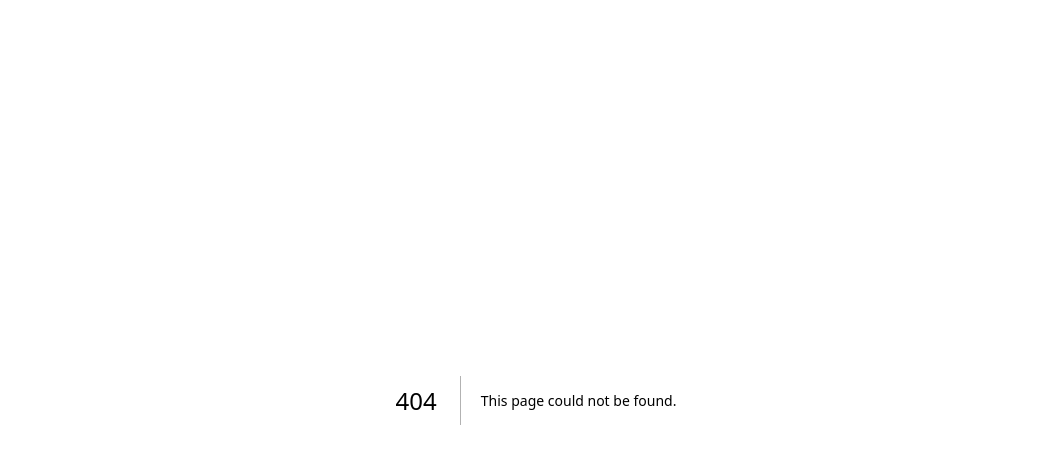
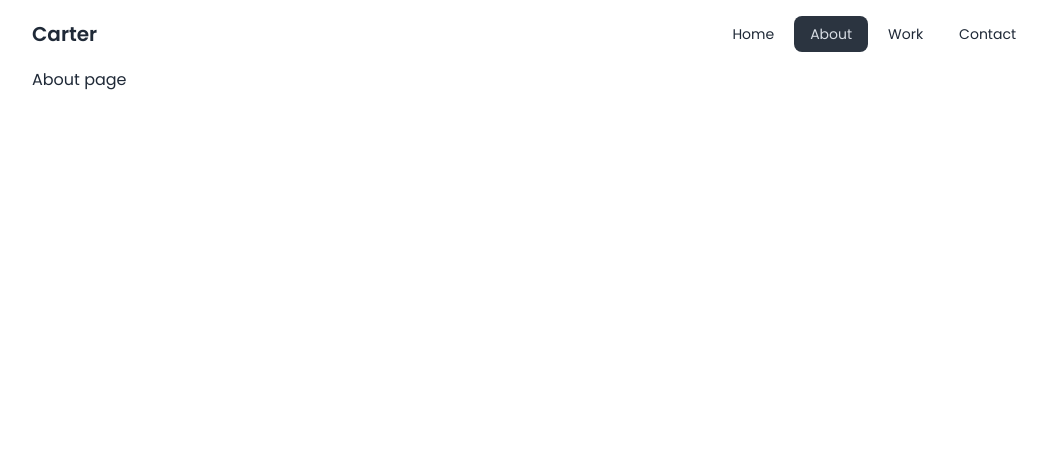
Before and after one commit to cartersingle/cartersingletary.dev, a Next.js app: page /about in a window 1280 px wide. Before the commit this address had no page. Shown: the top 464 px of the page, without its empty margins (104-1149 px from the left). Built offline with nearby package versions, Linux system fonts and the light colour scheme.

Commit message:
Initial Page Format

```diff
--- /dev/null
+++ b/app/about/page.tsx
@@ -0,0 +1,3 @@
+export default function About() {
+  return <section>About page</section>;
+}
--- a/app/globals.css
+++ b/app/globals.css
@@ -2,26 +2,14 @@
 @tailwind components;
 @tailwind utilities;
 
-:root {
-  --foreground-rgb: 0, 0, 0;
-  --background-start-rgb: 214, 219, 220;
-  --background-end-rgb: 255, 255, 255;
+.btn {
+  @apply normal-case;
 }
 
-@media (prefers-color-scheme: dark) {
-  :root {
-    --foreground-rgb: 255, 255, 255;
-    --background-start-rgb: 0, 0, 0;
-    --background-end-rgb: 0, 0, 0;
-  }
+.navbar {
+  @apply px-0;
 }
 
-body {
-  color: rgb(var(--foreground-rgb));
-  background: linear-gradient(
-      to bottom,
-      transparent,
-      rgb(var(--background-end-rgb))
-    )
-    rgb(var(--background-start-rgb));
+.hero-content {
+  @apply justify-start;
 }
--- a/app/layout.tsx
+++ b/app/layout.tsx
@@ -1,22 +1,30 @@
-import './globals.css'
-import type { Metadata } from 'next'
-import { Inter } from 'next/font/google'
+import type { Metadata } from "next";
+import { Poppins } from "next/font/google";
 
-const inter = Inter({ subsets: ['latin'] })
+import "./globals.css";
+import Navbar from "@/components/Navbar";
+
+const poppins = Poppins({
+  weight: ["300", "400", "600", "700"],
+  subsets: ["latin"],
+});
 
 export const metadata: Metadata = {
-  title: 'Create Next App',
-  description: 'Generated by create next app',
-}
+  title: "Create Next App",
+  description: "Generated by create next app",
+};
 
 export default function RootLayout({
   children,
 }: {
-  children: React.ReactNode
+  children: React.ReactNode;
 }) {
   return (
     <html lang="en">
-      <body className={inter.className}>{children}</body>
+      <body className={`max-w-5xl mx-auto ${poppins.className} px-2`}>
+        <Navbar />
+        <main>{children}</main>
+      </body>
     </html>
-  )
+  );
 }
--- a/app/page.tsx
+++ b/app/page.tsx
@@ -1,113 +1,55 @@
-import Image from 'next/image'
+import Image from "next/image";
 
 export default function Home() {
   return (
-    <main className="flex min-h-screen flex-col items-center justify-between p-24">
-      <div className="z-10 max-w-5xl w-full items-center justify-between font-mono text-sm lg:flex">
-        <p className="fixed left-0 top-0 flex w-full justify-center border-b border-gray-300 bg-gradient-to-b from-zinc-200 pb-6 pt-8 backdrop-blur-2xl dark:border-neutral-800 dark:bg-zinc-800/30 dark:from-inherit lg:static lg:w-auto  lg:rounded-xl lg:border lg:bg-gray-200 lg:p-4 lg:dark:bg-zinc-800/30">
-          Get started by editing&nbsp;
-          <code className="font-mono font-bold">app/page.tsx</code>
-        </p>
-        <div className="fixed bottom-0 left-0 flex h-48 w-full items-end justify-center bg-gradient-to-t from-white via-white dark:from-black dark:via-black lg:static lg:h-auto lg:w-auto lg:bg-none">
+    <section>
+      <div className="flex flex-col-reverse sm:flex-row gap-2">
+        <div className="card flex-1 bg-gradient-to-br from-green-300/25 via-blue-500/25 to-purple-600/25">
+          <div className="card-body">
+            <div className="max-w-md">
+              <h1 className="text-3xl font-bold">
+                Hey, I&#39;m Carter, a Student Developer with 2 years of
+                experience.
+              </h1>
+              <p className="mt-3 font-light">
+                I currently study at{" "}
                 <a
-            className="pointer-events-none flex place-items-center gap-2 p-8 lg:pointer-events-auto lg:p-0"
-            href="https://vercel.com?utm_source=create-next-app&utm_medium=appdir-template&utm_campaign=create-next-app"
+                  href="https://usu.edu"
                   target="_blank"
                   rel="noopener noreferrer"
+                  className="link"
                 >
-            By{' '}
-            <Image
-              src="/vercel.svg"
-              alt="Vercel Logo"
-              className="dark:invert"
-              width={100}
-              height={24}
-              priority
-            />
+                  USU
+                </a>{" "}
+                and work on projects for{" "}
+                <a
+                  href="https://usu.edu/accessibility"
+                  target="_blank"
+                  rel="noopener noreferrer"
+                  className="link"
+                >
+                  USU Accessibilty
                 </a>
+                .
+              </p>
+              <div className=" mt-20 card-actions">
+                <button className="btn btn-primary rounded-full px-8">
+                  View my work
+                </button>
               </div>
             </div>
-
-      <div className="relative flex place-items-center before:absolute before:h-[300px] before:w-[480px] before:-translate-x-1/2 before:rounded-full before:bg-gradient-radial before:from-white before:to-transparent before:blur-2xl before:content-[''] after:absolute after:-z-20 after:h-[180px] after:w-[240px] after:translate-x-1/3 after:bg-gradient-conic after:from-sky-200 after:via-blue-200 after:blur-2xl after:content-[''] before:dark:bg-gradient-to-br before:dark:from-transparent before:dark:to-blue-700 before:dark:opacity-10 after:dark:from-sky-900 after:dark:via-[#0141ff] after:dark:opacity-40 before:lg:h-[360px] z-[-1]">
+          </div>
+        </div>
+        <div className="card overflow-hidden">
           <Image
-          className="relative dark:drop-shadow-[0_0_0.3rem_#ffffff70] dark:invert"
-          src="/next.svg"
-          alt="Next.js Logo"
-          width={180}
-          height={37}
-          priority
+            src={"/hero.jpeg"}
+            width={300}
+            height={400}
+            alt="Carter Singletary"
+            className="w-full"
           />
         </div>
-
-      <div className="mb-32 grid text-center lg:max-w-5xl lg:w-full lg:mb-0 lg:grid-cols-4 lg:text-left">
-        <a
-          href="https://nextjs.org/docs?utm_source=create-next-app&utm_medium=appdir-template&utm_campaign=create-next-app"
-          className="group rounded-lg border border-transparent px-5 py-4 transition-colors hover:border-gray-300 hover:bg-gray-100 hover:dark:border-neutral-700 hover:dark:bg-neutral-800/30"
-          target="_blank"
-          rel="noopener noreferrer"
-        >
-          <h2 className={`mb-3 text-2xl font-semibold`}>
-            Docs{' '}
-            <span className="inline-block transition-transform group-hover:translate-x-1 motion-reduce:transform-none">
-              -&gt;
-            </span>
-          </h2>
-          <p className={`m-0 max-w-[30ch] text-sm opacity-50`}>
-            Find in-depth information about Next.js features and API.
-          </p>
-        </a>
-
-        <a
-          href="https://nextjs.org/learn?utm_source=create-next-app&utm_medium=appdir-template-tw&utm_campaign=create-next-app"
-          className="group rounded-lg border border-transparent px-5 py-4 transition-colors hover:border-gray-300 hover:bg-gray-100 hover:dark:border-neutral-700 hover:dark:bg-neutral-800/30"
-          target="_blank"
-          rel="noopener noreferrer"
-        >
-          <h2 className={`mb-3 text-2xl font-semibold`}>
-            Learn{' '}
-            <span className="inline-block transition-transform group-hover:translate-x-1 motion-reduce:transform-none">
-              -&gt;
-            </span>
-          </h2>
-          <p className={`m-0 max-w-[30ch] text-sm opacity-50`}>
-            Learn about Next.js in an interactive course with&nbsp;quizzes!
-          </p>
-        </a>
-
-        <a
-          href="https://vercel.com/templates?framework=next.js&utm_source=create-next-app&utm_medium=appdir-template&utm_campaign=create-next-app"
-          className="group rounded-lg border border-transparent px-5 py-4 transition-colors hover:border-gray-300 hover:bg-gray-100 hover:dark:border-neutral-700 hover:dark:bg-neutral-800/30"
-          target="_blank"
-          rel="noopener noreferrer"
-        >
-          <h2 className={`mb-3 text-2xl font-semibold`}>
-            Templates{' '}
-            <span className="inline-block transition-transform group-hover:translate-x-1 motion-reduce:transform-none">
-              -&gt;
-            </span>
-          </h2>
-          <p className={`m-0 max-w-[30ch] text-sm opacity-50`}>
-            Explore the Next.js 13 playground.
-          </p>
-        </a>
-
-        <a
-          href="https://vercel.com/new?utm_source=create-next-app&utm_medium=appdir-template&utm_campaign=create-next-app"
-          className="group rounded-lg border border-transparent px-5 py-4 transition-colors hover:border-gray-300 hover:bg-gray-100 hover:dark:border-neutral-700 hover:dark:bg-neutral-800/30"
-          target="_blank"
-          rel="noopener noreferrer"
-        >
-          <h2 className={`mb-3 text-2xl font-semibold`}>
-            Deploy{' '}
-            <span className="inline-block transition-transform group-hover:translate-x-1 motion-reduce:transform-none">
-              -&gt;
-            </span>
-          </h2>
-          <p className={`m-0 max-w-[30ch] text-sm opacity-50`}>
-            Instantly deploy your Next.js site to a shareable URL with Vercel.
-          </p>
-        </a>
       </div>
-    </main>
-  )
+    </section>
+  );
 }
--- /dev/null
+++ b/components/Navbar.tsx
@@ -0,0 +1,20 @@
+import Link from "next/link";
+
+import Navigation from "./Navigation";
+
+export default function Navbar() {
+  return (
+    <header>
+      <nav className="navbar">
+        <div className="flex-1">
+          <Link href="/" className="text-xl font-semibold">
+            Carter
+          </Link>
+        </div>
+        <div className="flex-none">
+          <Navigation />
+        </div>
+      </nav>
+    </header>
+  );
+}
--- /dev/null
+++ b/components/Navigation.tsx
@@ -0,0 +1,36 @@
+"use client";
+
+import clsx from "clsx";
+import Link from "next/link";
+import { usePathname } from "next/navigation";
+
+export default function Navigation() {
+  const pathname = usePathname();
+  return (
+    <ul className="menu menu-horizontal gap-1">
+      <li>
+        <Link href="/" className={clsx(pathname === "/" && "active")}>
+          Home
+        </Link>
+      </li>
+      <li>
+        <Link href="/about" className={clsx(pathname === "/about" && "active")}>
+          About
+        </Link>
+      </li>
+      <li>
+        <Link href="/work" className={clsx(pathname === "/work" && "active")}>
+          Work
+        </Link>
+      </li>
+      <li>
+        <Link
+          href="/contact"
+          className={clsx(pathname === "/contact" && "active")}
+        >
+          Contact
+        </Link>
+      </li>
+    </ul>
+  );
+}
--- a/package.json
+++ b/package.json
@@ -13,6 +13,7 @@
     "@types/react": "18.2.20",
     "@types/react-dom": "18.2.7",
     "autoprefixer": "10.4.15",
+    "clsx": "^2.0.0",
     "eslint": "8.47.0",
     "eslint-config-next": "13.4.19",
     "next": "13.4.19",
@@ -21,5 +22,8 @@
     "react-dom": "18.2.0",
     "tailwindcss": "3.3.3",
     "typescript": "5.1.6"
+  },
+  "devDependencies": {
+    "daisyui": "^3.5.1"
   }
 }
--- a/tailwind.config.ts
+++ b/tailwind.config.ts
@@ -1,20 +1,11 @@
-import type { Config } from 'tailwindcss'
+import type { Config } from "tailwindcss";
 
 const config: Config = {
   content: [
-    './pages/**/*.{js,ts,jsx,tsx,mdx}',
-    './components/**/*.{js,ts,jsx,tsx,mdx}',
-    './app/**/*.{js,ts,jsx,tsx,mdx}',
+    "./pages/**/*.{js,ts,jsx,tsx,mdx}",
+    "./components/**/*.{js,ts,jsx,tsx,mdx}",
+    "./app/**/*.{js,ts,jsx,tsx,mdx}",
   ],
-  theme: {
-    extend: {
-      backgroundImage: {
-        'gradient-radial': 'radial-gradient(var(--tw-gradient-stops))',
-        'gradient-conic':
-          'conic-gradient(from 180deg at 50% 50%, var(--tw-gradient-stops))',
-      },
-    },
-  },
-  plugins: [],
-}
-export default config
+  plugins: [require("daisyui")],
+};
+export default config;
```
Also changed, not shown: 2 other files (tests, documents, lock files or other folders). Lines whose indentation alone changed are shown as unchanged.
